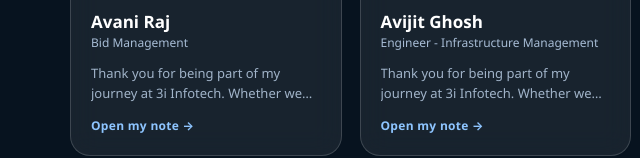
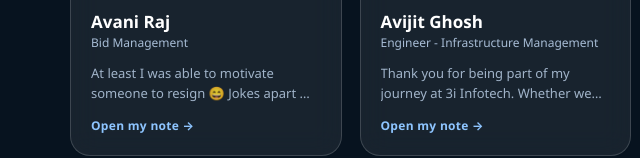
Before and after one commit to NITINSINGH0794/FAREWELL, a plain HTML site: page index.html in a window 1280 px wide. Shown: the part 817-975 px from the top of the page, 0-640 px from the left. Drawn offline with Linux system fonts and the light colour scheme.

Commit message:
Add farewell message for Avani Raj
Updated message for Avani Raj with a farewell note.

```diff
--- a/index.html
+++ b/index.html
@@ -398,7 +398,7 @@ const PEOPLE = [
  {
   "name": "Avani Raj",
   "role": "Bid Management",
-  "msg": "",
+  "msg": "At least I was able to motivate someone to resign 😄\n\nJokes apart — we shared a very short time together, but it was a good and cheerful one. Thanks for those snacks, by the way. I'm still counting them!",
   "media": "PASTE_MEDIA_HERE"
  },
  {
```
